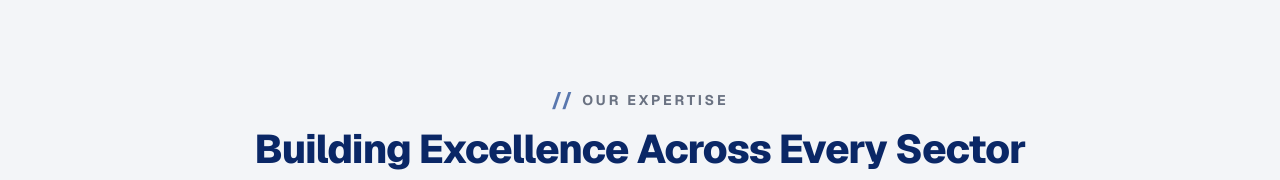
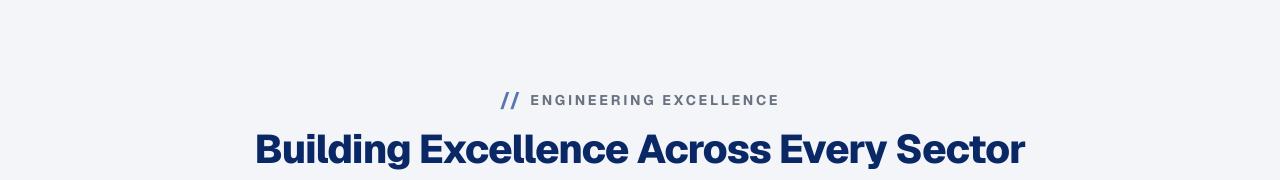
Before and after one commit to Ankita030694/Xcel-, a Next.js app: page / in a window 1280 px wide. Shown: the part 2234-2414 px from the top of the page. Built offline with nearby package versions, Linux system fonts and the light colour scheme.

Commit message:
Change label heading from Our Expertise to ENGINEERING EXCELLENCE

```diff
--- a/app/page.tsx
+++ b/app/page.tsx
@@ -516,7 +516,7 @@ const ProjectsGallery = () => {
       <div className="max-w-[1550px] mx-auto px-4 sm:px-6 lg:px-8 mb-8 flex flex-col items-center justify-center text-center gap-2 lg:gap-3">
         <div className="flex items-center justify-center gap-2">
           <span className="text-[#32589c] font-bold text-lg lg:text-xl tracking-widest animate-pulse">{"//"}</span>
-          <span className="text-gray-500 font-bold text-xs sm:text-[13px] lg:text-sm tracking-[0.2em] uppercase">Our Expertise</span>
+          <span className="text-gray-500 font-bold text-xs sm:text-[13px] lg:text-sm tracking-[0.2em] uppercase">ENGINEERING EXCELLENCE</span>
         </div>
         <h2 className="font-extrabold text-[26px] sm:text-[30px] lg:text-[36px] xl:text-[40px] leading-[1.15] text-[#0a2766] max-w-4xl tracking-tight">
           Building Excellence <br className="hidden sm:block lg:hidden" /> Across Every Sector
```
